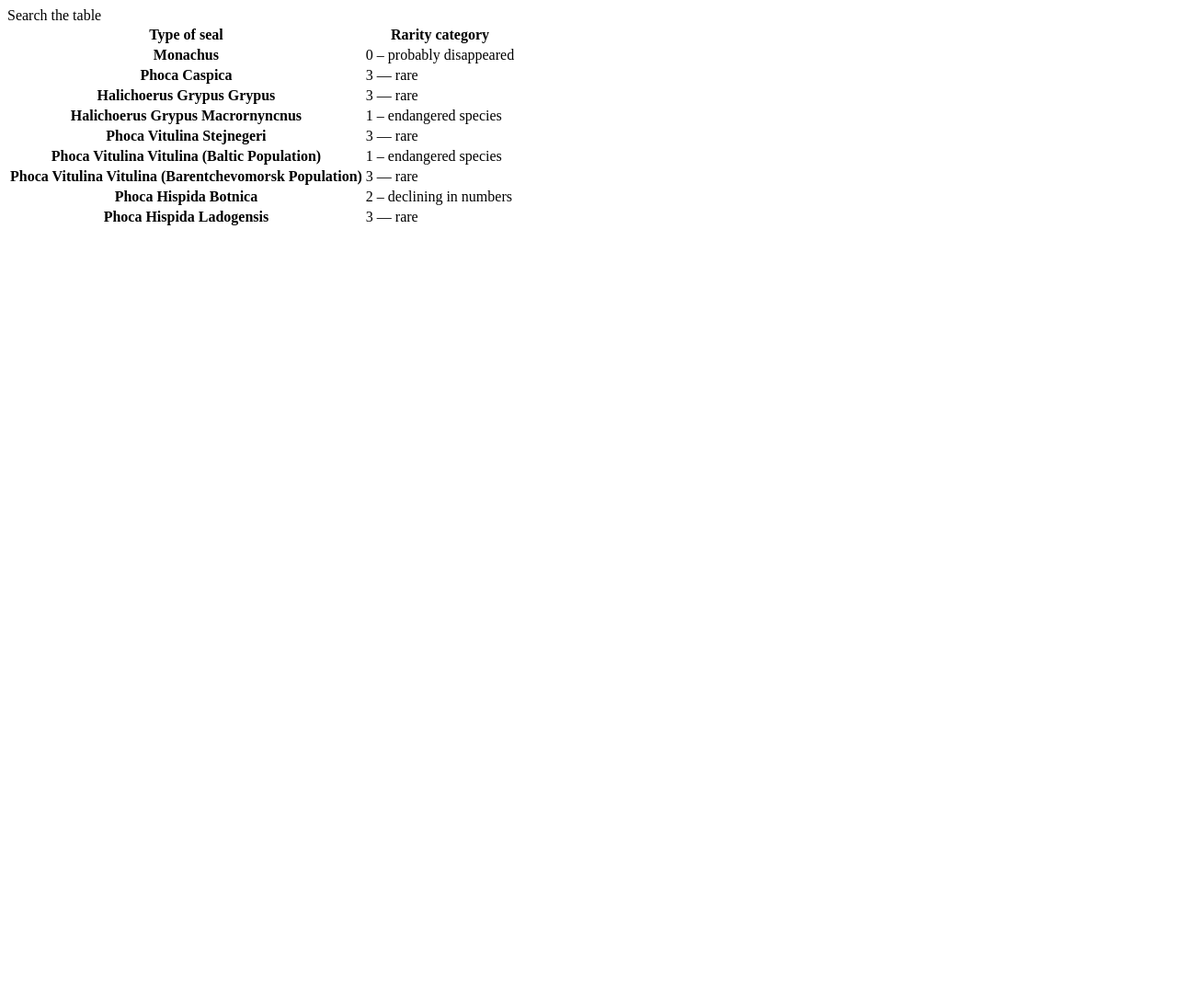
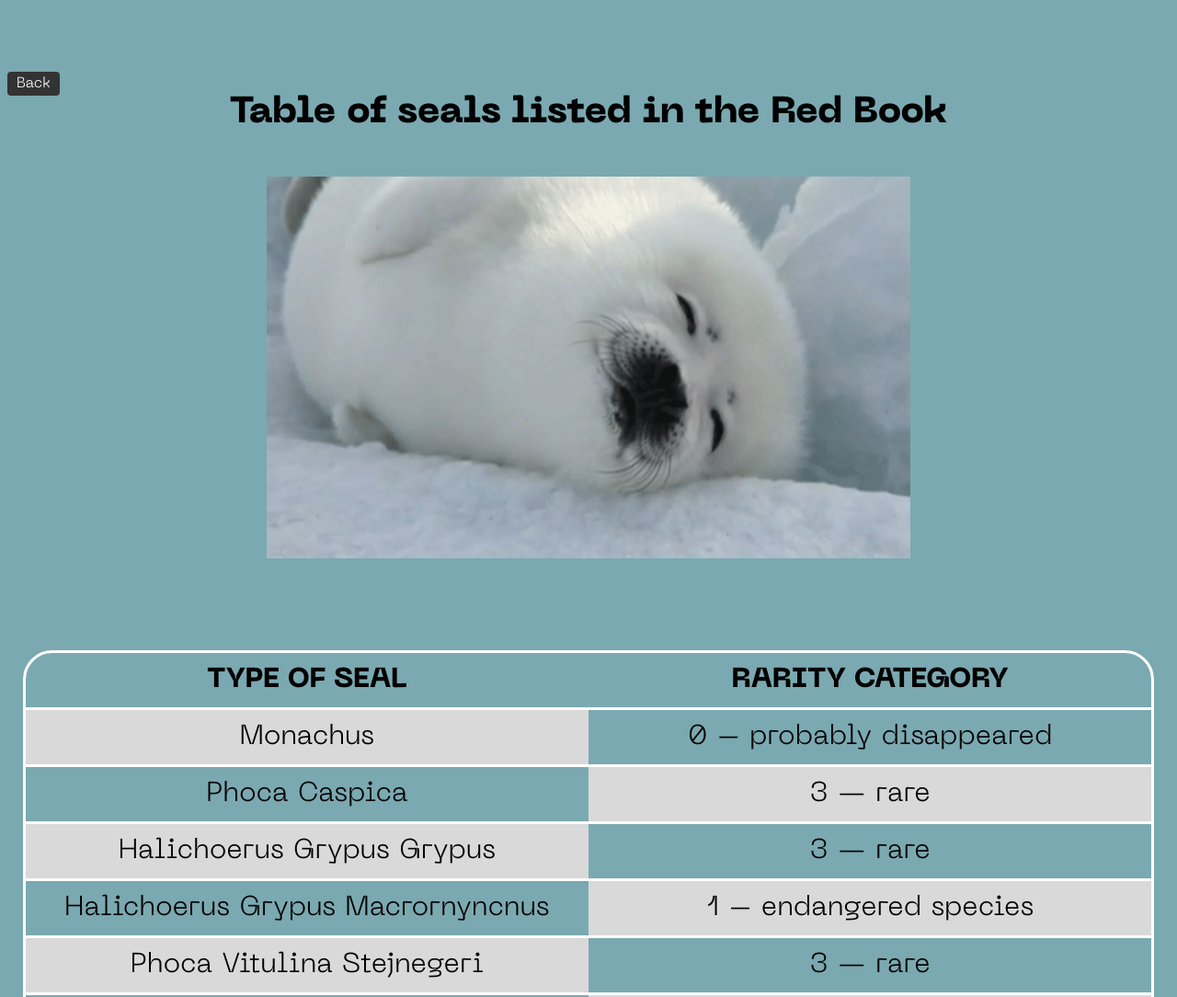
Before and after one commit to Lamrous17/Seals, a plain HTML site: page characteristics.html in a window 1280 px wide. Shown: the top 1084 px of the page at 92% size. Before the commit the page ends 800 px from the top, so only its background shows below. Drawn offline with Linux system fonts and the light colour scheme.

Commit message:
characteristics

```diff
--- a/characteristics.html
+++ b/characteristics.html
@@ -2,58 +2,67 @@
 <html>
 <head>
   <title>Characteristics of the species</title>
-  <link href="style.css" type="text/css" rel="stylesheet">
+  <link rel="stylesheet" href="index.css">
 </head>
-<body>
+<body class="characteristics_page">
+  <a class="back-btn" href="index.html"> Back</a>
 
-  <div class="search">Search the table</div>
+  <h1 class="characteristics_header">Table of seals listed in the Red Book</h1>
+  <div class="gif_container" width="700" height="400">
+    Here should have been a cute seal gif here, sorry :(
+    <img class="characteristics_cutegif" src="cute-seal.gif">
+    <p class="hashtag">#Save_Seals</p>
+  </div>
 
-  <table>
+  <div class="table_container">
+    <table class="characteristics_table">
       <thead>
         <tr>
-        <th scope="col">Type of seal</th>
-        <th scope="col">Rarity category</th>
+          <th>Type of seal</th>
+          <th>Rarity category</th>
         </tr>
       </thead>
       <tbody>
         <tr>
-        <th>Monachus</th>
+          <td>Monachus</td>
           <td>0 – probably disappeared</td>
         </tr>
         <tr>
-        <th>Phoca Caspica</th>
+          <td>Phoca Caspica</td>
           <td>3 — rare</td>
         </tr>
         <tr>
-        <th>Halichoerus Grypus Grypus</th>
+          <td>Halichoerus Grypus Grypus</td>
           <td>3 — rare</td>
         </tr>
         <tr>
-        <th>Halichoerus Grypus Macrornyncnus</th>
+          <td>Halichoerus Grypus Macrornyncnus</td>
           <td>1 – endangered species</td>
         </tr>
         <tr>
-        <th>Phoca Vitulina Stejnegeri</th>
+          <td>Phoca Vitulina Stejnegeri</td>
           <td>3 — rare</td>
         </tr>
         <tr>
-        <th>Phoca Vitulina Vitulina (Baltic Population)</th>
+          <td>Phoca Vitulina Vitulina (Baltic Population)</td>
           <td>1 – endangered species</td>
         </tr>
         <tr>
-        <th>Phoca Vitulina Vitulina (Barentchevomorsk Population)</th>
+          <td>Phoca Vitulina Vitulina (Barentchevomorsk Population)</td>
           <td>3 — rare</td>
         </tr>
         <tr>
-        <th>Phoca Hispida Botnica</th>
+          <td>Phoca Hispida Botnica</td>
           <td>2 – declining in numbers</td>
         </tr>
         <tr>
-        <th>Phoca Hispida Ladogensis</th>
+          <td>Phoca Hispida Ladogensis</td>
           <td>3 — rare</td>
         </tr>
       </tbody>
     </table>
+  </div>
+  <img class="characteristics_seal" src="./final-seal.png" alt="seal">
 
 </body>
 </html>
--- a/index.css
+++ b/index.css
@@ -128,9 +128,6 @@ img {
   margin-bottom: 15px;
 }
 
-.type-label {
-
-}
 
 .type-input {
   margin-top: 10px;
@@ -229,3 +226,108 @@ img {
   background-color: #585757;
   transform: scale(1);
 }
+
+/* -------------------------------- */
+
+.characteristics_header{
+  margin-bottom: 50px;
+  font-size: 40px;
+}
+
+.gif_container{
+  background-color: #ccc;
+  position: relative;
+  display: flex;
+  justify-content: center;
+  align-items: flex-start;
+  padding-top: 15px;
+  width: 700px;
+  height: 400px;
+  margin-bottom: 100px;
+  font-size: 35px;
+  text-align: center;
+  overflow: hidden;
+}
+
+.characteristics_cutegif{
+  margin-bottom: 100px;
+  position: absolute;
+  z-index: 2;
+  top: 0;
+  left: 0;
+  width: 100%;
+  height: 100%;
+
+}
+.gif_container:hover .hashtag{
+ bottom: 190px;
+}
+
+.hashtag{
+  position: absolute;
+  z-index: 3;
+  font-size: 50px;
+  color: #fff;
+  bottom: -55px;
+  transition: bottom 1000ms cubic-bezier(0.4, 0, 0.2, 1);
+}
+
+.table_container{
+  border: 3px solid white;
+  border-radius: 32px;
+}
+
+.characteristics_table {
+  font-size: 30px;
+  border-collapse: collapse;
+}
+
+.characteristics_table th, td{
+  width: 50%;
+  padding: 15px 0px;
+  text-align: center;
+}
+.characteristics_table tbody tr{
+
+ border-top: 3px solid white;
+ border-bottom: 3px solid white;
+}
+
+.characteristics_table th{
+  text-transform: uppercase;
+}
+
+.characteristics_table tbody tr td{
+  transition: all 250ms cubic-bezier(0.4, 0, 0.2, 1);
+}
+.characteristics_table tbody tr td:hover{
+  background-color: #85cad0;
+}
+
+.characteristics_table tbody tr:nth-child(odd) td:nth-child(odd),
+.characteristics_table tbody tr:nth-child(even) td:nth-child(even)
+{
+  background-color: #D9D9D9;
+}
+.characteristics_table tbody tr:nth-child(odd) td:nth-child(odd):hover,
+.characteristics_table tbody tr:nth-child(even) td:nth-child(even):hover
+{
+  background-color: #85cad0;
+}
+
+.characteristics_table tbody tr:last-child td:first-child{
+  border-bottom-left-radius: 32px;
+  border: none;
+}
+.characteristics_table tbody tr:last-child td:last-child{
+  border-bottom-right-radius: 32px;
+  border: none;
+}
+
+.characteristics_table tbody tr:last-child {
+  border-bottom: none;
+}
+
+.characteristics_seal{
+  width: 350px;
+}
```
Also changed, not shown: Types.css (deleted), characteristics.css (deleted), cute-seal.gif (added), final-seal.png (added). Lines whose indentation alone changed are shown as unchanged.
